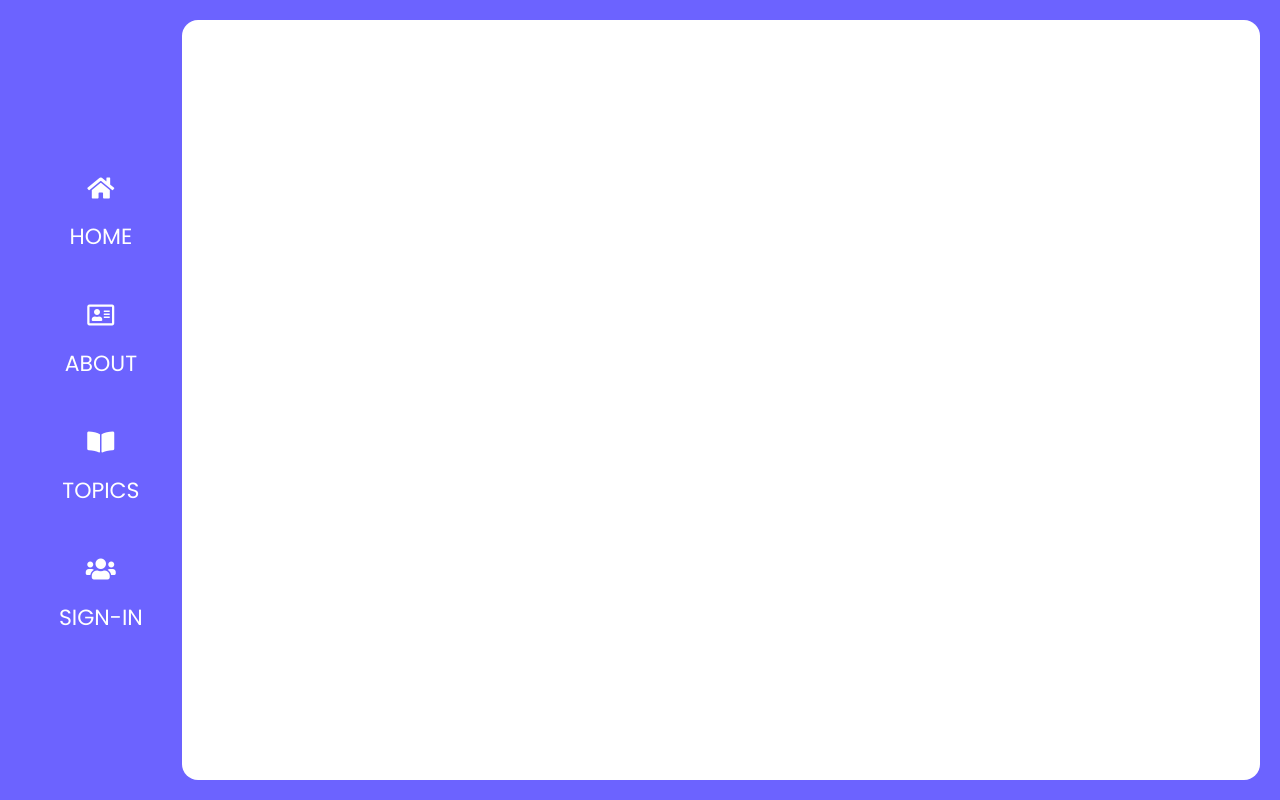
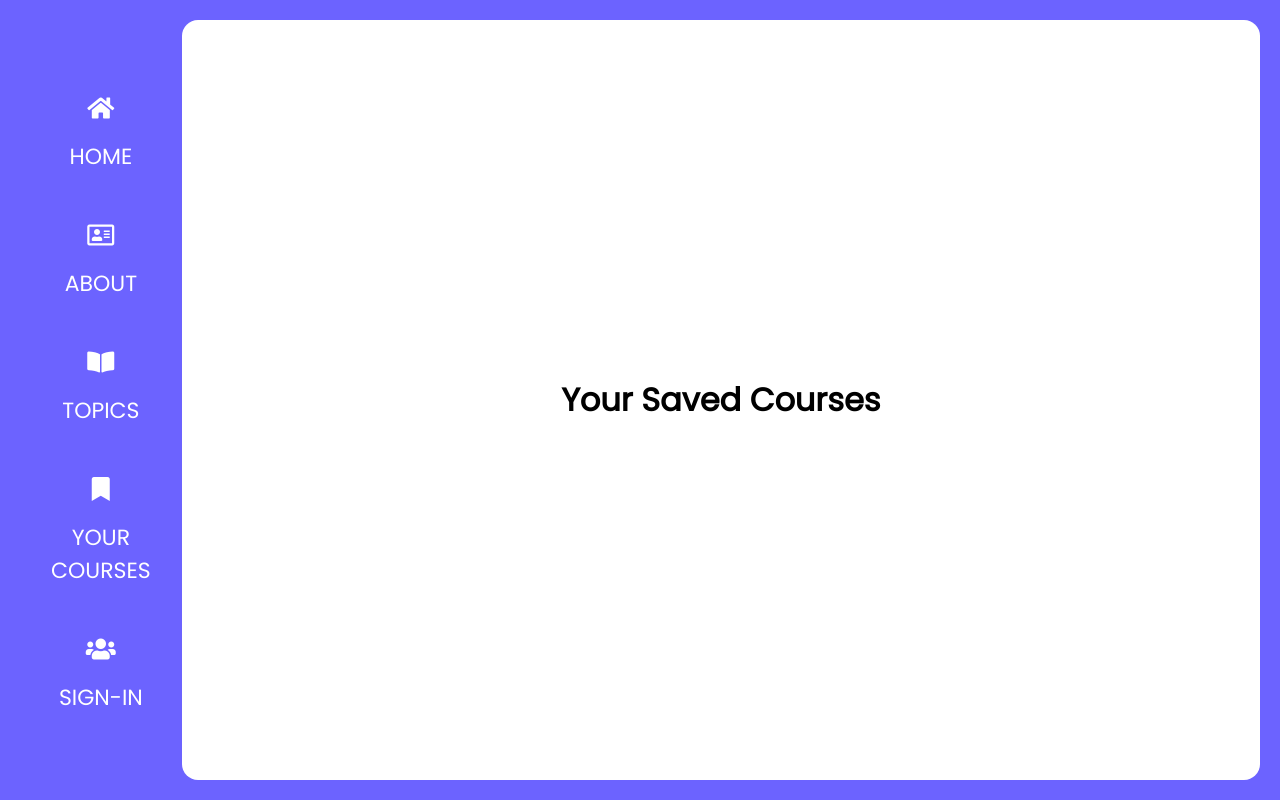
Before and after one commit to cerlans/code-and-learn, a React (Create React App) app: page /SavedCourses in a window 1280 px wide. Built offline with nearby package versions, Linux system fonts and the light colour scheme; no server answers; what firebaseui would draw is missing.

Commit message:
1 file modified, 1 added

```diff
--- a/src/Content.js
+++ b/src/Content.js
@@ -3,29 +3,32 @@ import About from "./About.js";
 import Login from "./Login.js";
 import Home from "./Home.js";
 import Topics from "./Topics.js";
-import Tuts from './Tuts.js';
-import Player from './videoPlayer.js';
+import Tuts from "./Tuts.js";
+import Player from "./videoPlayer.js";
+import Courses from "./YourCourses.js";
 import { Route, Link } from "react-router-dom";
 import firebase from "firebase/app";
 import "firebase/auth";
 function Content() {
-  const [loggedStatus,setLogged] = useState(null)
+  const [loggedStatus, setLogged] = useState(null);
 
-  useEffect(()=> {
+  useEffect(() => {
     firebase.auth().onAuthStateChanged((user) => {
       if (user) {
-      setLogged(true)
+        setLogged(true);
       } else {
-     setLogged(false)
+        setLogged(false);
       }
-  })
-  })
+    });
+  });
   function logOut() {
     firebase
       .auth()
       .signOut()
       .then(() => {})
-      .catch((error) => {});
+      .catch((error) => {
+        console.log(error);
+      });
   }
   return (
     <>
@@ -34,7 +37,7 @@ function Content() {
           <ul>
             <Link to="/">
               <li>
-                <i className="fas fa-home" ></i>
+                <i className="fas fa-home"></i>
                 <span>Home</span>
               </li>
             </Link>
@@ -50,9 +53,14 @@ function Content() {
                 <span>Topics</span>
               </li>
             </Link>
+            <Link to="/SavedCourses">
+              <li>
+                <i class="fas fa-bookmark"></i>
+                <span>Your Courses</span>
+              </li>
+            </Link>
             {loggedStatus ? (
               <li onClick={logOut}>
-
                 <i className="fas fa-sign-out-alt"></i> Logout
               </li>
             ) : (
@@ -66,7 +74,6 @@ function Content() {
           </ul>
         </div>
         <div className="information-view">
-
           <Route exact path="/">
             <Home />
           </Route>
@@ -76,14 +83,17 @@ function Content() {
           <Route path="/Login">
             <Login />
           </Route>
+          <Route path="/SavedCourses">
+            <Courses />
+          </Route>
           <Route exact path="/Topics">
             <Topics />
           </Route>
-            <Route exact path = '/Topics/:id'>
-             <Tuts/>
+          <Route exact path="/Topics/:id">
+            <Tuts />
           </Route>
-            <Route exact path ='/Topics/Video/:id'>
-             <Player/>
+          <Route exact path="/Topics/Video/:id">
+            <Player />
           </Route>
         </div>
       </div>
--- /dev/null
+++ b/src/YourCourses.js
@@ -0,0 +1,12 @@
+import React from 'react';
+
+function Courses(){
+  return(
+    <>
+    <h1>Your Saved Courses</h1>
+    </>
+  )
+}
+
+
+export default Courses
```
Lines whose indentation alone changed are shown as unchanged.
